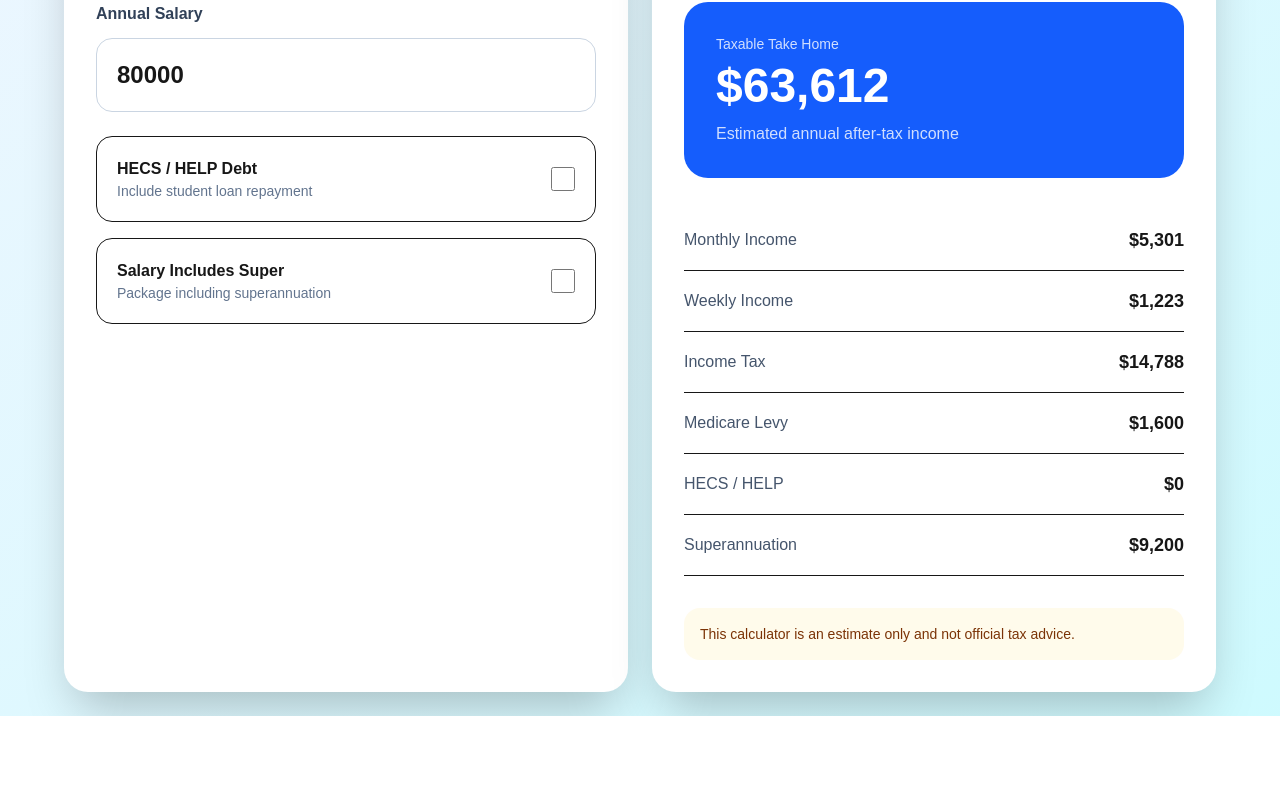
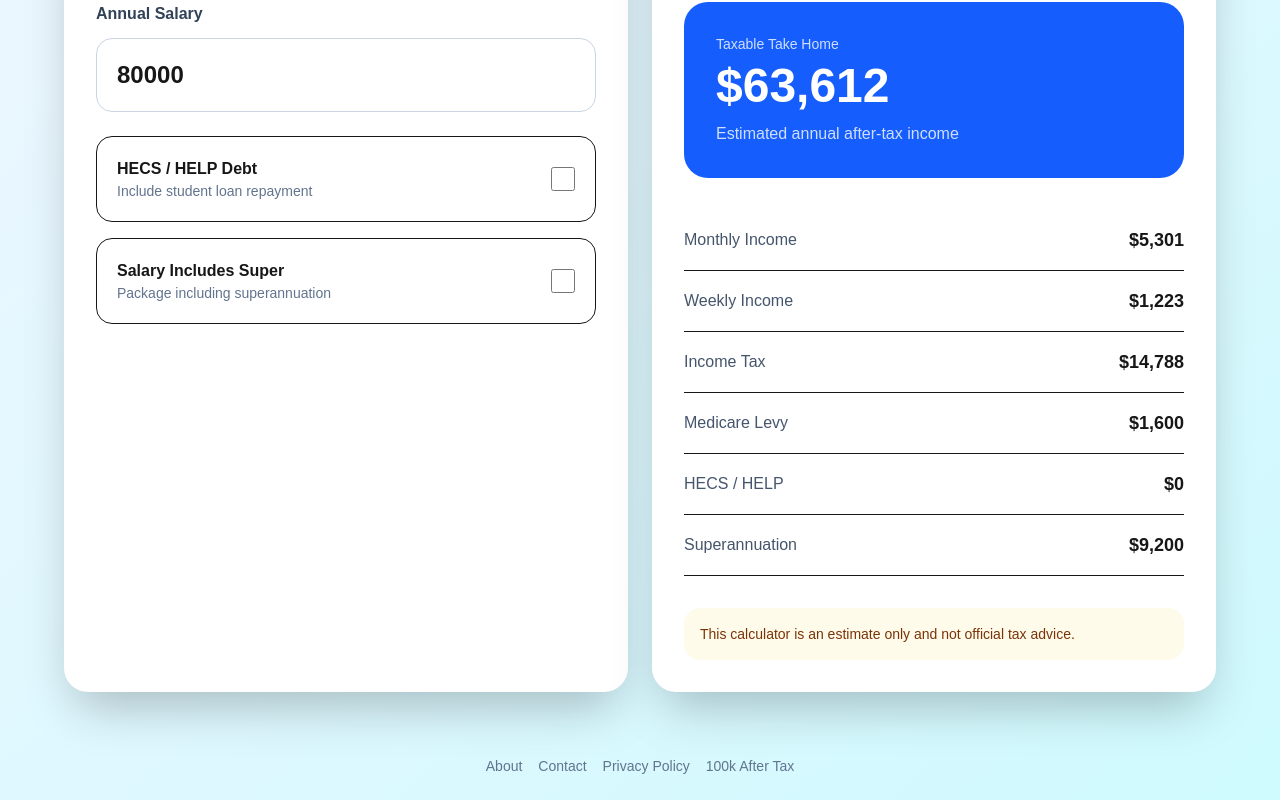
Before and after one commit to 1046527314-stack/aussie-tax-calculator, a Next.js app: page / in a window 1280 px wide. Shown: the part 306-1106 px from the top of the page. Before the commit the page ends 1022 px from the top, so only its background shows below. Built offline with nearby package versions, Linux system fonts and the light colour scheme.

Commit message:
add footer links

```diff
--- a/app/page.tsx
+++ b/app/page.tsx
@@ -133,6 +133,14 @@ export default function Page() {
           </section>
         </div>
       </div>
+      <footer className="mt-16 text-center text-sm text-slate-500 space-x-4">
+  <a href="/about">About</a>
+  <a href="/contact">Contact</a>
+  <a href="/privacy-policy">Privacy Policy</a>
+  <a href="/100000-after-tax-australia">
+    100k After Tax
+  </a>
+</footer>
     </main>
   )
 }
@@ -151,11 +159,3 @@ function Result({
     </div>
   )
 }
-<div className="mt-10 flex flex-wrap justify-center gap-4 text-sm text-slate-600">
-  <a href="/about" className="hover:text-blue-600">About</a>
-  <a href="/contact" className="hover:text-blue-600">Contact</a>
-  <a href="/privacy-policy" className="hover:text-blue-600">Privacy Policy</a>
-  <a href="/100000-after-tax-australia" className="hover:text-blue-600">
-    100k After Tax
-  </a>
-</div>
```
